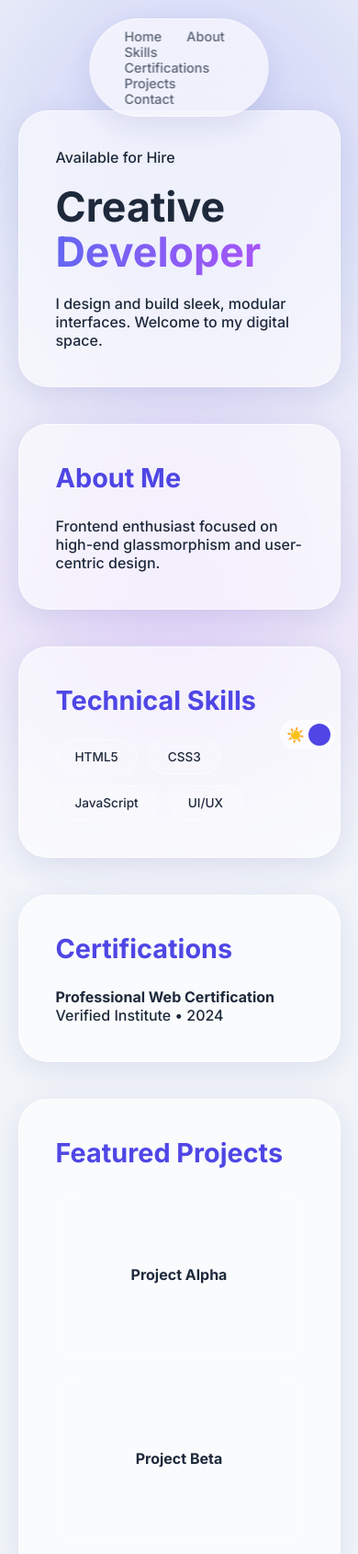
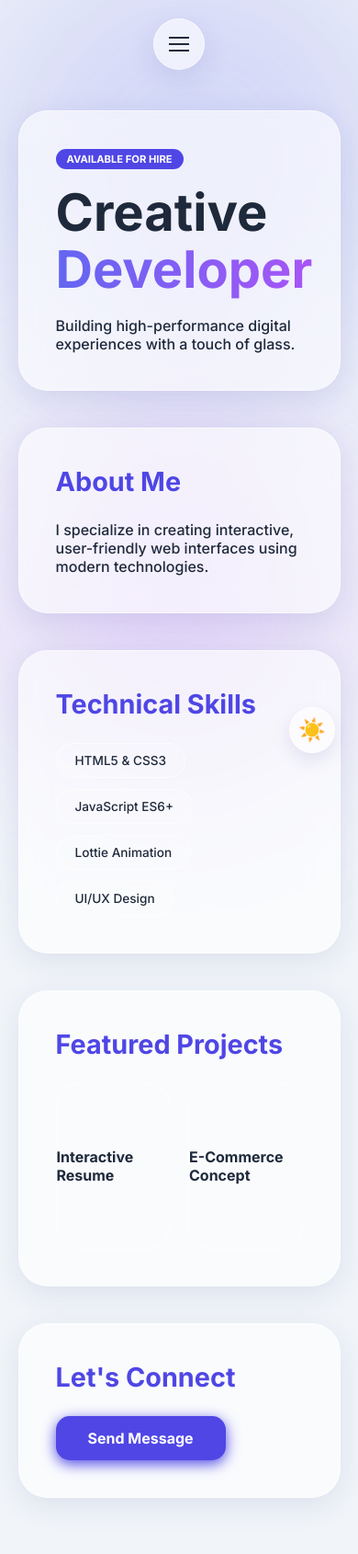
Before and after one commit to giancarlo0326/digital-portfolio, a plain HTML site: page index.html in a window 390 px wide. Shown: the top 1690 px of the page at 92% size. After the commit the page ends 1669 px from the top, so only its background shows below. Drawn offline with nearby package versions, Linux system fonts and the light colour scheme.

Commit message:
Fixed navbar responsiveness.

```diff
--- a/index.html
+++ b/index.html
@@ -21,22 +21,22 @@
         </div>
     </div>
 
-    <div class="corner-toggle">
-        <label class="theme-switch" for="checkbox">
-            <input type="checkbox" id="checkbox" />
-            <div class="slider">
-                <span class="icon sun">☀️</span>
-                <span class="icon moon">🌙</span>
-            </div>
-        </label>
-    </div>
+    <button class="theme-toggle-btn" id="theme-btn" aria-label="Toggle Theme">
+        <span class="icon sun">☀️</span>
+        <span class="icon moon">🌙</span>
+    </button>
 
-    <nav class="pill-nav">
+    <nav class="pill-nav" id="main-nav">
+        <div class="hamburger" id="nav-toggle">
+            <span></span>
+            <span></span>
+            <span></span>
+        </div>
         <div class="nav-links">
             <a href="#intro">Home</a>
             <a href="#about">About</a>
             <a href="#skills">Skills</a>
-            <a href="#certs">Certifications</a>
+            <a href="#certs">Certs</a>
             <a href="#projects">Projects</a>
             <a href="#contact">Contact</a>
         </div>
@@ -46,57 +46,47 @@
     <div class="blob b2"></div>
 
     <main class="content-wrapper">
-        <section id="intro" class="hero-section">
+        <section id="intro">
             <div class="glass-widget">
                 <span class="badge">Available for Hire</span>
                 <h1>Creative <br><span class="gradient-text">Developer</span></h1>
-                <p>I design and build sleek, modular interfaces. Welcome to my digital space.</p>
+                <p>Building high-performance digital experiences with a touch of glass.</p>
             </div>
         </section>
 
-        <section id="about" class="section">
+        <section id="about">
             <div class="glass-widget">
                 <h2 class="section-title">About Me</h2>
-                <p>Frontend enthusiast focused on high-end glassmorphism and user-centric design.</p>
+                <p>I specialize in creating interactive, user-friendly web interfaces using modern technologies.</p>
             </div>
         </section>
 
-        <section id="skills" class="section">
+        <section id="skills">
             <div class="glass-widget">
                 <h2 class="section-title">Technical Skills</h2>
                 <div class="skill-grid">
-                    <span class="skill-pill">HTML5</span>
-                    <span class="skill-pill">CSS3</span>
-                    <span class="skill-pill">JavaScript</span>
-                    <span class="skill-pill">UI/UX</span>
+                    <span class="skill-pill">HTML5 & CSS3</span>
+                    <span class="skill-pill">JavaScript ES6+</span>
+                    <span class="skill-pill">Lottie Animation</span>
+                    <span class="skill-pill">UI/UX Design</span>
                 </div>
             </div>
         </section>
 
-        <section id="certs" class="section">
+        <section id="projects">
             <div class="glass-widget">
-                <h2 class="section-title">Certifications</h2>
-                <div class="list-item">
-                    <h4>Professional Web Certification</h4>
-                    <p>Verified Institute • 2024</p>
+                <h2 class="section-title">Featured Projects</h2>
+                <div class="project-container">
+                    <div class="project-card"><span>Interactive Resume</span></div>
+                    <div class="project-card"><span>E-Commerce Concept</span></div>
                 </div>
             </div>
         </section>
 
-        <section id="projects" class="section">
+        <section id="contact">
             <div class="glass-widget">
-                <h2 class="section-title">Featured Projects</h2>
-                <div class="project-container">
-                    <div class="project-card"><span>Project Alpha</span></div>
-                    <div class="project-card"><span>Project Beta</span></div>
-                </div>
-            </div>
-        </section>
-
-        <section id="contact" class="section">
-            <div class="glass-widget">
-                <h2 class="section-title">Get In Touch</h2>
-                <a href="mailto:yourname@email.com" class="cta-btn">Send an Email</a>
+                <h2 class="section-title">Let's Connect</h2>
+                <a href="mailto:hello@domain.com" class="cta-btn">Send Message</a>
             </div>
         </section>
     </main>
--- a/loader.js
+++ b/loader.js
@@ -1,5 +1,5 @@
 document.addEventListener('DOMContentLoaded', () => {
-    // Initializing Lottie
+    // Renders the animation inside #lottie-icon
     lottie.loadAnimation({
         container: document.getElementById('lottie-icon'),
         renderer: 'svg',
@@ -8,7 +8,7 @@ document.addEventListener('DOMContentLoaded', () => {
         path: 'assets/programming-icon.json'
     });
 
-    // Hide screen on load
+    // Wait for full page load
     window.addEventListener('load', () => {
         const loader = document.getElementById('page-loader');
         setTimeout(() => {
--- a/script.js
+++ b/script.js
@@ -1,17 +1,40 @@
-const toggleSwitch = document.querySelector('#checkbox');
+// 1. Theme Button Logic
+const themeBtn = document.getElementById('theme-btn');
 const body = document.body;
 
-// Default to Light Mode
 const savedTheme = localStorage.getItem('theme') || 'light-mode';
 body.className = savedTheme;
-toggleSwitch.checked = (savedTheme === 'light-mode');
 
-toggleSwitch.addEventListener('change', () => {
-    if (toggleSwitch.checked) {
-        body.className = 'light-mode';
+themeBtn.addEventListener('click', () => {
+    if (body.classList.contains('light-mode')) {
+        body.classList.replace('light-mode', 'dark-mode');
+        localStorage.setItem('theme', 'dark-mode');
+    } else {
+        body.classList.replace('dark-mode', 'light-mode');
         localStorage.setItem('theme', 'light-mode');
-    } else {
-        body.className = 'dark-mode';
-        localStorage.setItem('theme', 'dark-mode');
     }
 });
+
+// 2. Responsive Navbar Logic
+const navToggle = document.getElementById('nav-toggle');
+const mainNav = document.getElementById('main-nav');
+const navLinks = document.querySelectorAll('.nav-links a');
+
+navToggle.addEventListener('click', () => {
+    mainNav.classList.toggle('active');
+});
+
+// Close nav when any link is clicked
+navLinks.forEach(link => {
+    link.addEventListener('click', () => {
+        mainNav.classList.remove('active');
+    });
+});
+
+// 3. Resize Cleanup
+// Ensures that if the window is resized back to desktop, the mobile "active" state is cleared
+window.addEventListener('resize', () => {
+    if (window.innerWidth > 1024) {
+        mainNav.classList.remove('active');
+    }
+});
--- a/style.css
+++ b/style.css
@@ -28,31 +28,99 @@ body {
     align-items: center;
 }
 
-/* Corner Toggle */
-.corner-toggle { position: fixed; top: 25px; right: 25px; z-index: 2000; }
-.theme-switch { position: relative; display: inline-block; width: 60px; height: 32px; }
-.theme-switch input { display: none; }
-.slider {
-    position: absolute; cursor: pointer; top: 0; left: 0; right: 0; bottom: 0;
-    background: var(--glass); backdrop-filter: blur(10px); border: 1px solid var(--glass-border);
-    border-radius: 34px; transition: .4s; display: flex; align-items: center; justify-content: space-between; padding: 0 6px;
+/* --- CIRCULAR THEME TOGGLE --- */
+.theme-toggle-btn {
+    position: fixed;
+    top: 25px;
+    right: 25px;
+    z-index: 2000;
+    width: 50px;
+    height: 50px;
+    border-radius: 50%;
+    background: var(--glass);
+    backdrop-filter: blur(10px);
+    border: 1px solid var(--glass-border);
+    cursor: pointer;
+    display: flex;
+    align-items: center;
+    justify-content: center;
+    box-shadow: 0 8px 20px var(--shadow);
+    transition: all 0.3s ease;
 }
-.slider:before {
-    position: absolute; content: ""; height: 24px; width: 24px; left: 4px; bottom: 3px;
-    background: white; border-radius: 50%; transition: .4s; z-index: 2;
+
+.theme-toggle-btn .icon {
+    font-size: 1.5rem;
+    position: absolute;
+    transition: transform 0.5s cubic-bezier(0.4, 0, 0.2, 1), opacity 0.3s ease;
 }
-input:checked + .slider:before { transform: translateX(26px); background: var(--accent); }
 
-/* Navbar */
+.light-mode .sun { opacity: 1; transform: rotate(0deg) scale(1); }
+.light-mode .moon { opacity: 0; transform: rotate(90deg) scale(0); }
+.dark-mode .sun { opacity: 0; transform: rotate(-90deg) scale(0); }
+.dark-mode .moon { opacity: 1; transform: rotate(0deg) scale(1); }
+
+/* --- RESPONSIVE NAVBAR --- */
 .pill-nav {
     position: fixed; top: 20px; z-index: 1000; left: 50%; transform: translateX(-50%);
     background: var(--glass); backdrop-filter: blur(20px); border: 1px solid var(--glass-border);
     padding: 10px 25px; border-radius: 100px; box-shadow: 0 10px 30px var(--shadow);
+    transition: all 0.4s cubic-bezier(0.4, 0, 0.2, 1);
+    display: flex; align-items: center;
 }
+
+.nav-links {
+    display: flex;
+    align-items: center;
+}
+
 .nav-links a { text-decoration: none; color: var(--text); font-size: 0.9rem; margin: 0 12px; opacity: 0.7; transition: 0.3s; }
 .nav-links a:hover { opacity: 1; color: var(--accent); }
 
-/* Content Layout */
+.hamburger { display: none; flex-direction: column; gap: 5px; cursor: pointer; }
+.hamburger span { width: 22px; height: 2px; background: var(--text); transition: 0.3s; }
+
+/* REVISED BREAKPOINT: Navbar turns into a circle at 1024px */
+@media (max-width: 1024px) {
+    .pill-nav {
+        width: 56px;
+        height: 56px;
+        padding: 0;
+        justify-content: center;
+        overflow: hidden;
+    }
+
+    .pill-nav.active {
+        width: 90%;
+        padding: 0 15px;
+        justify-content: space-between;
+    }
+
+    .hamburger { display: flex; }
+
+    .nav-links {
+        display: none;
+        opacity: 0;
+        white-space: nowrap; /* Prevents text from stacking vertically */
+    }
+
+    .pill-nav.active .nav-links {
+        display: flex;
+        opacity: 1;
+    }
+
+    .pill-nav.active .nav-links a {
+        margin: 0 6px;
+        font-size: 0.75rem;
+    }
+
+    .pill-nav.active span:nth-child(1) { transform: translateY(7px) rotate(45deg); }
+    .pill-nav.active span:nth-child(2) { opacity: 0; }
+    .pill-nav.active span:nth-child(3) { transform: translateY(-7px) rotate(-45deg); }
+
+    .theme-toggle-btn { top: auto; bottom: 25px; }
+}
+
+/* --- MAIN CONTENT --- */
 .content-wrapper { width: 90%; max-width: 850px; margin-top: 120px; }
 .glass-widget { background: var(--glass); backdrop-filter: blur(15px); border: 1px solid var(--glass-border); border-radius: 32px; padding: 40px; margin-bottom: 40px; box-shadow: 0 8px 32px var(--shadow); }
 h1 { font-size: 3.5rem; line-height: 1.1; margin: 20px 0; }
@@ -62,16 +130,10 @@ h1 { font-size: 3.5rem; line-height: 1.1; margin: 20px 0; }
 .skill-pill { background: rgba(255,255,255,0.1); border: 1px solid var(--glass-border); padding: 10px 20px; border-radius: 100px; font-size: 0.85rem; }
 .project-container { display: grid; grid-template-columns: 1fr 1fr; gap: 20px; }
 .project-card { height: 180px; background: rgba(255,255,255,0.05); border: 1px solid var(--glass-border); border-radius: 24px; display: flex; align-items: center; justify-content: center; font-weight: 600; }
-.cta-btn { display: inline-block; padding: 14px 35px; background: var(--accent); color: white; text-decoration: none; border-radius: 15px; font-weight: 600; }
+.cta-btn { display: inline-block; padding: 14px 35px; background: var(--accent); color: white; text-decoration: none; border-radius: 15px; font-weight: 600; box-shadow: 0 4px 15px var(--accent); }
 
-/* Blobs */
+.badge { background: var(--accent); color: white; padding: 4px 12px; border-radius: 20px; font-size: 0.7rem; font-weight: 700; text-transform: uppercase; }
+
 .blob { position: fixed; z-index: -1; filter: blur(100px); border-radius: 50%; opacity: 0.2; }
 .b1 { width: 500px; height: 500px; background: #6366f1; top: -10%; left: -10%; }
 .b2 { width: 400px; height: 400px; background: #a855f7; bottom: 0; right: 0; }
-
-@media (max-width: 768px) {
-    h1 { font-size: 2.8rem; }
-    .nav-links { font-size: 0.75rem; }
-    .project-container { grid-template-columns: 1fr; }
-    .corner-toggle { top: auto; bottom: 25px; right: 25px; }
-}
```
